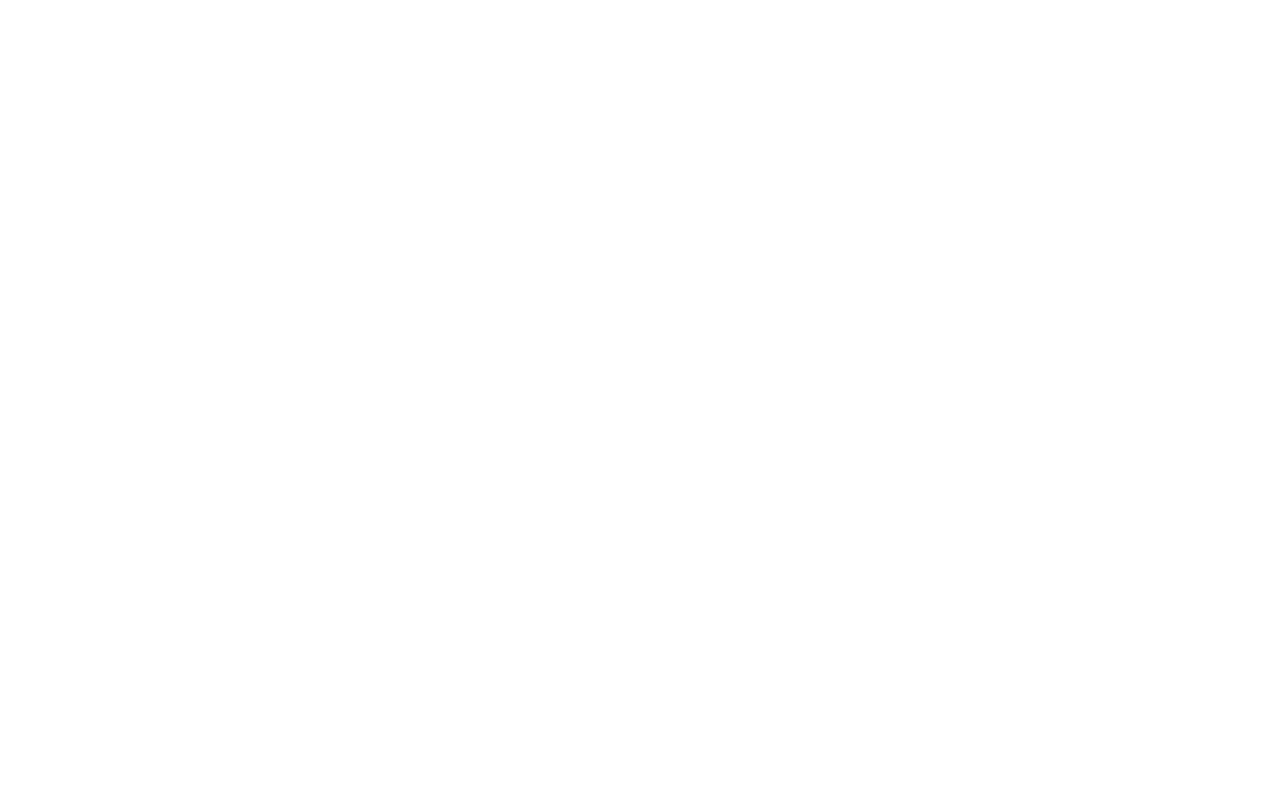
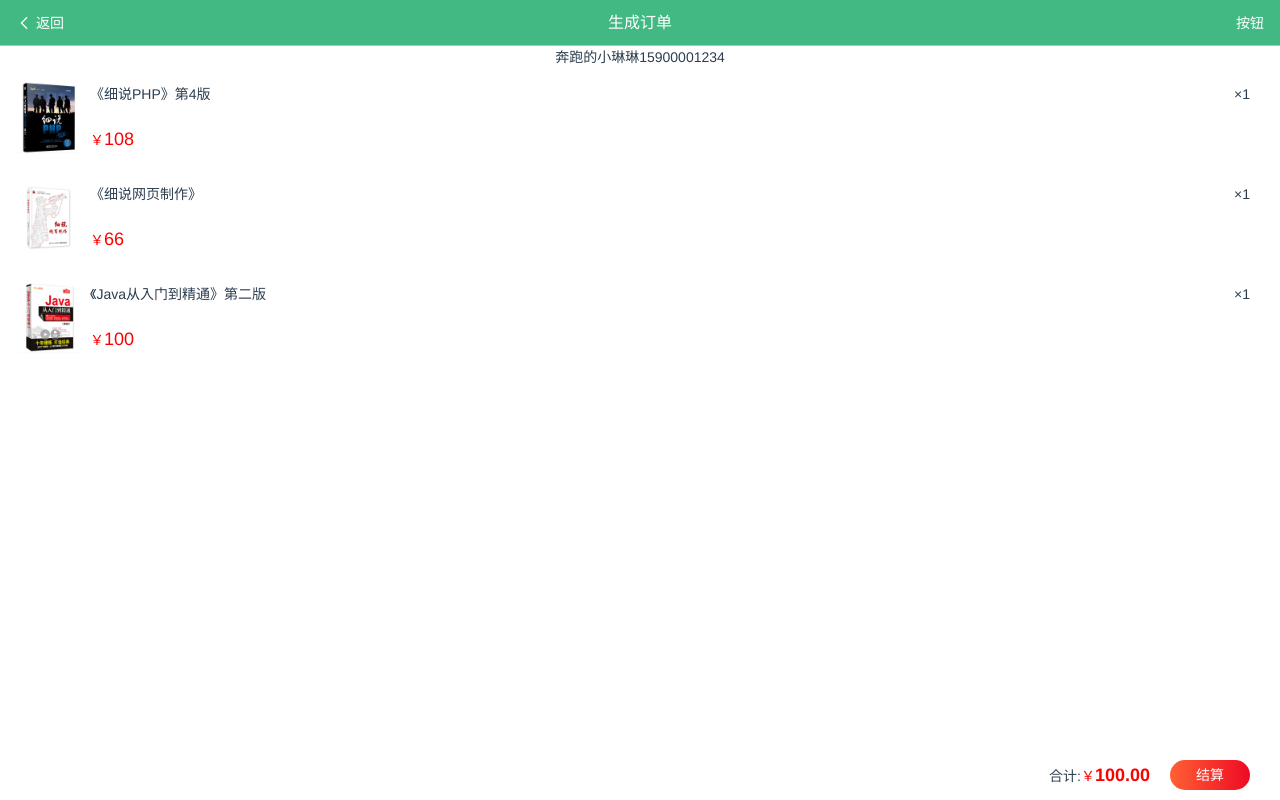
Before and after one commit to SherryChen0911/mall-demo, a Vue app: page /preorder in a window 1280 px wide. Before the commit this address had no page. Built offline with nearby package versions, Linux system fonts and the light colour scheme.

Commit message:
20210823001

```diff
--- a/src/assets/global.scss
+++ b/src/assets/global.scss
@@ -1,60 +1,130 @@
 .nav-bar {
     background-color: #42b983 !important;
 }
-.van-nav-bar__left{
-    .van-icon{
+
+.van-nav-bar__left {
+    .van-icon {
 
         color: #fff !important;
     }
 }
-.van-nav-bar__title{
+
+.van-nav-bar__title {
     color: #fff !important;
 }
-.van-nav-bar__text{
+
+.van-nav-bar__text {
     color: #fff !important;
 }
-.van-tabs__line{
-    background-color: #42b983 !important;;
+
+.van-tabs__line {
+    background-color: #42b983 !important;
+    ;
 
 }
-.van-collapse-item__content{
+
+.van-collapse-item__content {
     padding: 0 16px !important;
 }
+
 .van-sidebar-item {
     background-color: #fff !important;
 }
-.van-sidebar-item--select::before{
+
+.van-sidebar-item--select::before {
     background-color: #42b983 !important;
 }
-.van-cell .van-cell--clickable .van-collapse-item__title{
-    .van-icon{
+
+.van-cell .van-cell--clickable .van-collapse-item__title {
+    .van-icon {
         color: darkgray !important;
-      }
+    }
 }
 
 
 
-.column2-row{
+.column2-row {
     width: calc(100% - 20px);
     // background-color: red;
     padding: 0 10px 10px 10px;
     display: flex;
     flex-direction: row;
     flex-wrap: wrap;
-  }
-  .column2-row-item{
+}
+
+.column2-row-item {
     // background-color: aqua;
     width: calc(50% - 40px);
     padding: 20px;
-  }
-  .column2-row-item-name{
+}
+
+.column2-row-item-name {
     display: block;
     margin: 0 auto;
-  }
-  .column2-row-item-tip{
+}
+
+.column2-row-item-tip {
     display: block;
     margin: 0 auto;
+}
+
+.column2-row-item-tip-item {
+    padding: 2px;
+}
+
+.check-list-item {
+    width: calc(100% - 20px);
+    padding: 10px;
+    display: flex;
+}
+
+.check-list-cnt {
+    flex: 1;
+    padding: 5px 0;
+    display: flex;
+    flex-direction: column;
+    text-align: left;
+}
+
+.check-list-cnt-title {
+    flex: 1;
+}
+
+.check-list-cnt-other {
+    display: flex;
+    align-items: flex-start;
+    justify-content: space-between !important;
+}
+
+.settlement-bar{
+    width: calc(100% - 20px);
+    padding: 10px;
+    position: fixed;
+    left: 0;
+    bottom: 50px;
+    display: flex;
+    justify-content: flex-start;
+    align-items: center;
+    font-size: 14px;
+    .van-checkbox__label{
+      font-size: 14px;
+    }
   }
-  .column2-row-item-tip-item{
-    padding: 2px;
+
+.settlement-bar-cnt{
+    flex:1;
+    margin-right: 20px;
+    text-align: right;
   }
+
+.settlement-bar-order{
+    width: calc(100% - 20px);
+    padding: 10px;
+    position: fixed;
+    left: 0;
+    bottom: 0px;
+    display: flex;
+    justify-content: flex-start;
+    align-items: center;
+    font-size: 14px;
+  }
--- a/src/router/index.js
+++ b/src/router/index.js
@@ -4,6 +4,7 @@
 import Shopcart from '../views/shopcart/Shopcart.vue'
 import Profile from '../views/profile/Profile.vue'
 import Detail from '../views/detail/Detail.vue'
+import Preorder from '../views/order/Preorder.vue'
 
 const routes = [
   {
@@ -47,6 +48,14 @@
     }
   },
   {
+    path: '/preorder',
+    name: 'Preorder',
+    component: Preorder,
+    meta:{
+      showTab: false,
+    }
+  },
+  {
     path: '/about',
     name: 'About',
     // route level code-splitting
--- a/src/views/detail/Detail.vue
+++ b/src/views/detail/Detail.vue
@@ -148,7 +148,7 @@
     </div>
     <div class="detail-btn">
         <van-button class="btn" color="linear-gradient(to right, #ffba6a, #FF976A)">加入购物车</van-button>
-        <van-button class="btn" color="linear-gradient(to right, #ff6034, #EE0A24)">立即购买</van-button>
+        <van-button class="btn" color="linear-gradient(to right, #ff6034, #EE0A24)" @click="toPreorder">立即购买</van-button>
     </div>
   </div>
 
@@ -170,7 +170,7 @@
   methods:{
     onClickLeft(){
       this.$router.go(-1)
-      this.$router.removeRoute("/index")
+      // this.$router.removeRoute("/index")
 
     },
     onClickRight(){
@@ -178,6 +178,9 @@
     },
     toShopcart(){
       this.$router.replace({path:"/shopcart"});
+    },
+    toPreorder(){
+      this.$router.push({path:"/preorder"});
     }
   }
 }
--- /dev/null
+++ b/src/views/order/Preorder.vue
@@ -0,0 +1,58 @@
+<template>
+  <van-nav-bar class="nav-bar" title="生成订单" left-text="返回" right-text="按钮" left-arrow  @click-left="onClickLeft" @click-right="onClickRight"/>
+  <div>
+    <div><span>奔跑的小琳琳</span><span>15900001234</span></div>
+    <div></div>
+  </div>
+  <div style="width = 100% !important;">
+    <div class="check-list-item" v-for="(item) in list" clickable :key="item.name">
+      <van-image fit="contain" :src="item.src" style="width:80px;"/>
+      <div class="check-list-cnt">
+        <div class="check-list-cnt-title check-list-cnt-other">
+          <span>{{item.name}}</span>
+          <div><span>×</span><span>{{item.count}}</span></div>
+        </div>
+        <div><span style="color:red;">￥</span><span style="color:red; font-size:18px">{{item.price}}</span></div>
+      </div>
+    </div>
+  </div>
+  <div class="settlement-bar-order">
+    <div class="settlement-bar-cnt"><span>合计:</span><span style="color:red">￥</span><span style="color:red;font-size:18px;font-weight:bold;">100.00</span></div>
+    <van-button color="linear-gradient(to right, #ff6034, #ee0a24)" style="width:80px; height:30px; border-radius:15px;">结算</van-button>
+  </div>
+</template>
+
+<script>
+// @ is an alias to /src
+import "@/assets/global.scss";
+
+export default {
+  name: 'Index',
+  components: {
+  },
+  data(){
+    return {
+      list: [
+        {id:"1",name:'《细说PHP》第4版',price:'108',src:require('@/assets/images/22.png'),count:1},
+        {id:"2",name:'《细说网页制作》',price:'66',src:require('@/assets/images/33.png'),count:1},
+        {id:"3",name:'《Java从入门到精通》第二版',price:'100',src:require('@/assets/images/44.png'),count:1},
+      ],
+    }
+  },
+  methods:{
+    onClickLeft(){
+      this.$router.go(-1)
+    },
+    onClickRight(){
+
+    },
+  }
+}
+</script>
+
+<style lang="scss">
+  .my-swipe{
+    // height: 150px;
+    background-color: aqua;
+  }
+</style>
--- a/src/views/shopcart/Shopcart.vue
+++ b/src/views/shopcart/Shopcart.vue
@@ -74,44 +74,4 @@
 </script>
 
 <style lang="scss">
-.check-list-item{
-  width: calc(100% - 20px);
-  padding: 10px;
-  display: flex;
-}
-.check-list-cnt{
-  flex: 1;
-  padding: 5px 0;
-  display: flex;
-  flex-direction: column;
-  text-align: left;
-}
-.check-list-cnt-title{
-  flex: 1;
-}
-.check-list-cnt-other{
-  display: flex;
-  align-items: flex-start;
-  justify-content: space-between !important;
-}
-.settlement-bar{
-  width: calc(100% - 20px);
-  padding: 10px;
-  position: fixed;
-  left: 0;
-  bottom: 50px;
-  display: flex;
-  justify-content: flex-start;
-  align-items: center;
-  font-size: 14px;
-  .van-checkbox__label{
-    font-size: 14px;
-  }
-}
-.settlement-bar-cnt{
-  flex:1;
-  margin-right: 20px;
-  text-align: right;
-}
-
 </style>
```
